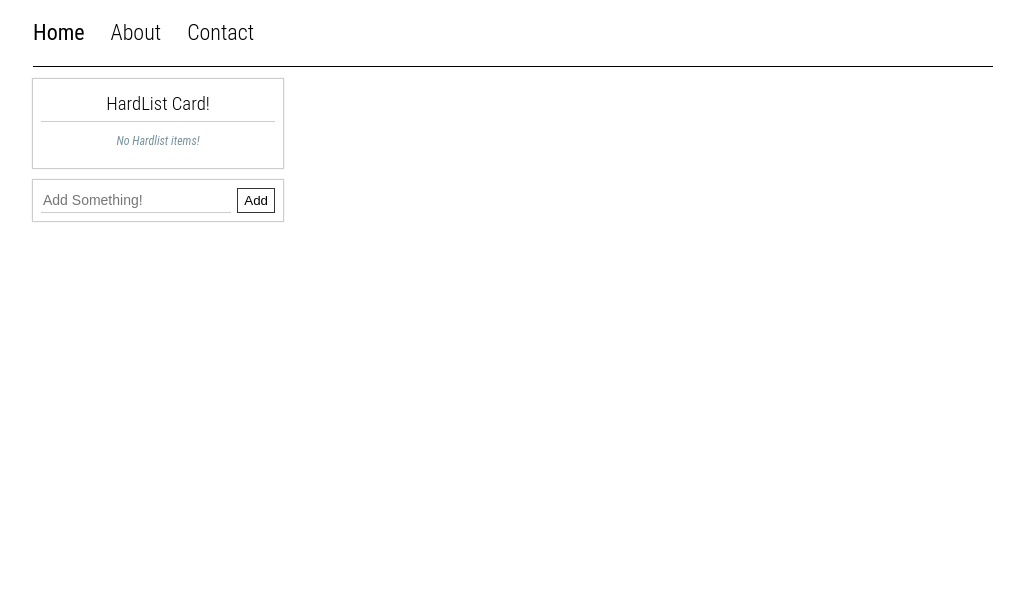
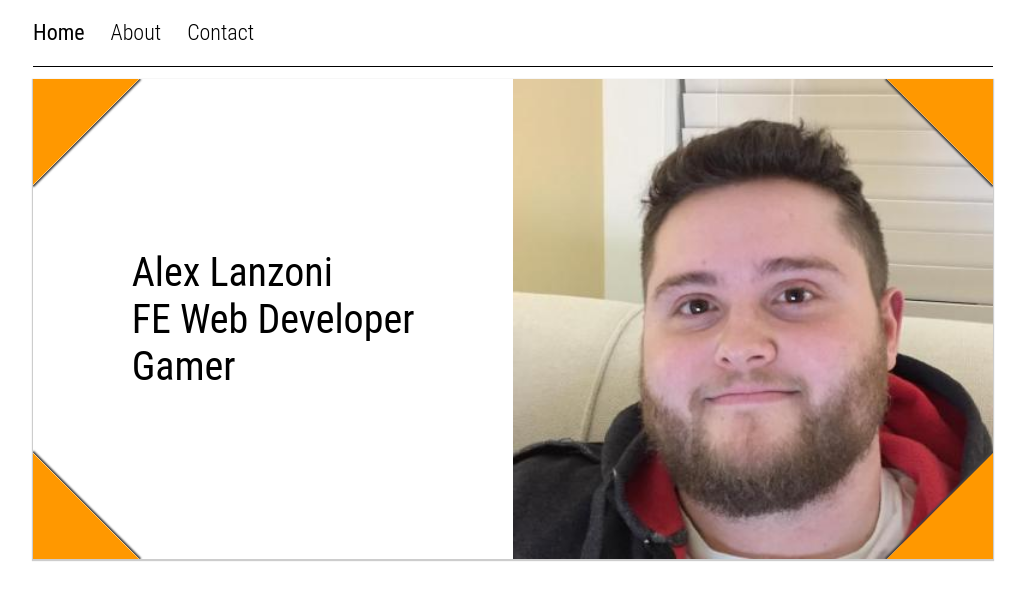
Before and after one commit to TheLanzolini/portfolio, a React app: page / in a window 1280 px wide. Shown: the top 600 px of the page, without its empty margins (127-1152 px from the left). Built offline with nearby package versions, Linux system fonts and the light colour scheme; the HTML template or start-up script is replaced by a standard one.

Commit message:
some visual components and mah face

```diff
--- /dev/null
+++ b/src/common/Foldover/index.js
@@ -0,0 +1,27 @@
+import React from 'react'
+import styled from 'styled-components'
+
+const Foldover = (props) => {
+  const { orientation, color } = props
+  const size = props.size || 75
+  const xOrient = orientation.includes('left') ? 'left' : 'right'
+  const yOrient = orientation.includes('top') ? 'top' : 'bottom'
+  const rotation = orientation === 'bottom-left' ? '-45' :
+    orientation === 'bottom-right' ? '-135' :
+      orientation === 'top-right' ? '135' : 45
+  const StyledFoldover = styled.div`
+    position: absolute;
+    border: ${size}px solid transparent;
+    border-right: ${size}px solid ${color || '#FF9800'};
+    width: 1px;
+    height: 1px;
+    background-color: transparent;
+    ${xOrient}: -${size}px;
+    ${yOrient}: -${size}px;
+    transform: rotate(${rotation}deg);
+    box-shadow: 1px 0px 2px 1px #424242;
+  `
+  return (<StyledFoldover />)
+}
+
+export default Foldover
--- a/src/common/HardList/HardList.js
+++ b/src/common/HardList/HardList.js
@@ -2,6 +2,7 @@ import React from 'react'
 import { connect } from 'react-redux'
 import { hardListToggle, hardListRemove } from '../../reducers/HardListReducer'
 import styled from 'styled-components'
+import { global_box_shadow } from 'constants/styled'
 
 // This component only lists and interacts with HardList items
 // they are added with another component
@@ -13,7 +14,7 @@ const HardList = (props) => {
   const HardListContainer = styled.div`
     width: 250px;
     padding: 8px;
-    box-shadow: 0px 0px 1px 1px #cdcdcd;
+    box-shadow: ${global_box_shadow};
     margin: 12px 0;
   `
   const HardListTitle = styled.h3`
--- a/src/common/HardList/HardListAdder.js
+++ b/src/common/HardList/HardListAdder.js
@@ -2,6 +2,7 @@ import React from 'react'
 import { hardListAdd } from '../../reducers/HardListReducer'
 import { connect } from 'react-redux'
 import styled from 'styled-components'
+import { global_box_shadow } from 'constants/styled'
 
 const HardListInput = styled.input`
   border: none;
@@ -18,7 +19,7 @@ const HardListInput = styled.input`
 const HardListAdderContainer = styled.div`
   width: 250px;
   padding: 8px;
-  box-shadow: 0px 0px 1px 1px #cdcdcd;
+  box-shadow: ${global_box_shadow};
   margin: 12px 0;
   display: flex;
 `
--- a/src/common/Header/index.js
+++ b/src/common/Header/index.js
@@ -8,6 +8,7 @@ const HeaderContainer = styled.header`
   font-size: 22px;
   line-height: 3;
   border-bottom: 1px solid black;
+  margin-bottom: 12px;
 `
 
 const links = [
--- /dev/null
+++ b/src/common/TextPanel/index.js
@@ -0,0 +1,15 @@
+import React from 'react'
+import styled from 'styled-components'
+
+const StyledTextPanel = styled.div`
+  display: flex;
+  justify-content: center;
+  align-items: center;
+  flex: 1;
+  font-size: 40px;
+  position: relative;
+`
+
+export default (props) => (
+  <StyledTextPanel>{props.children}</StyledTextPanel>
+)
--- a/src/common/WideSection/index.js
+++ b/src/common/WideSection/index.js
@@ -1,6 +1,15 @@
+import { global_box_shadow } from 'constants/styled'
+import styled from 'styled-components'
+
 const WideSection = styled.div`
   width: 100%;
   height: 480px;
+  box-shadow: ${global_box_shadow};
+  display: flex;
+  overflow: hidden;
+  @media screen and (max-width: 500px) {
+    height: 200px;
+  }
 `
 
 export default WideSection
--- /dev/null
+++ b/src/constants/styled.js
@@ -0,0 +1 @@
+export const global_box_shadow = '0px 1px 1px 1px #cdcdcd'
--- a/src/pages/Home/index.js
+++ b/src/pages/Home/index.js
@@ -1,10 +1,29 @@
 import React from 'react'
-import HardList from 'common/HardList'
-import HardListAdder from 'common/HardList/HardListAdder'
+import WideSection from 'common/WideSection'
+import TextPanel from 'common/TextPanel'
+import styled from 'styled-components'
+import myface from './myface.jpeg'
+import Foldover from 'common/Foldover'
+
+const MyFace = styled.img`
+  width: 100%;
+`
 
 export default () => (
-  <div>
-    <HardList />
-    <HardListAdder />
-  </div>
+  <WideSection>
+    <TextPanel>
+      <Foldover orientation="top-left" />
+      Alex Lanzoni
+      <br />
+      FE Web Developer
+      <br />
+      Gamer
+      <Foldover orientation="bottom-left" />
+    </TextPanel>
+    <TextPanel>
+      <Foldover orientation="top-right" />
+      <MyFace src={myface} />
+      <Foldover orientation="bottom-right" />
+    </TextPanel>
+  </WideSection>
 )
```
Also changed, not shown: src/pages/Home/myface.jpeg (added).
